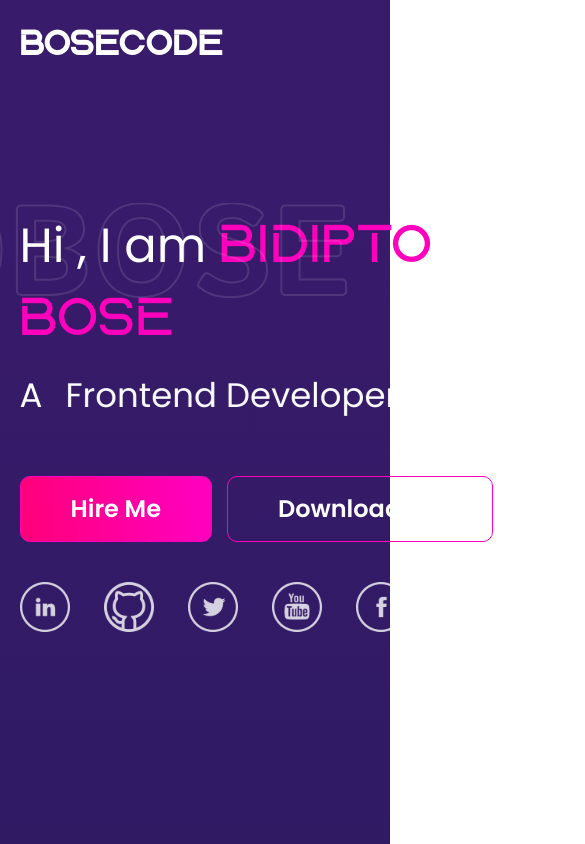
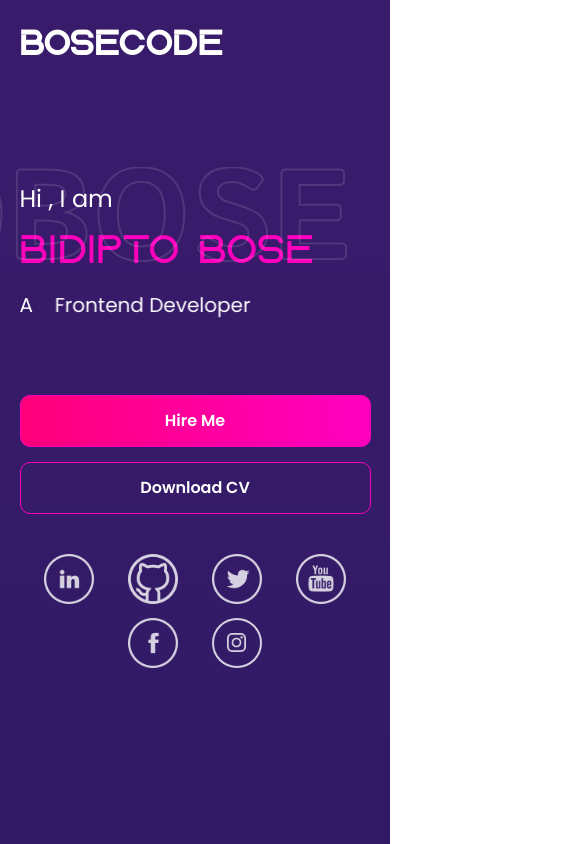
Before and after one commit to bdbose/portfolio-v2, a React (Create React App) app: page / in a window 390 px wide. Shown: the top 844 px of the page, 585 px wide, since content can reach past the window. Built offline with nearby package versions, Linux system fonts and the light colour scheme.

Commit message:
responsive css

```diff
--- a/src/pages/home/style.scss
+++ b/src/pages/home/style.scss
@@ -27,6 +27,12 @@
       display: flex;
       margin-top: 40px;
       gap: 34px;
+      @media screen and (max-width: 900px) {
+        width: 100%;
+        justify-content: center;
+        flex-wrap: wrap;
+        row-gap: 10px;
+      }
       .img-icon {
         width: 50px;
         height: 50px;
@@ -41,6 +47,10 @@
       display: flex;
       gap: 15px;
       margin-top: 55px;
+      @media screen and (max-width: 900px) {
+        flex-direction: column;
+        width: 100%;
+      }
       button {
         outline: none;
         background: linear-gradient(266.7deg, #ff00bc 8.25%, #ff007a 99.21%);
@@ -55,6 +65,12 @@
         color: #ffffff;
         padding: 14px 50px;
         cursor: pointer;
+        @media screen and (max-width: 900px) {
+          padding: 13px 0;
+          font-weight: 600;
+          font-size: 16px;
+          line-height: 24px;
+        }
       }
       .with-border-btn {
         background: none;
@@ -68,6 +84,10 @@
       line-height: 72px;
       color: #ffffff;
       position: relative;
+      @media screen and (max-width: 900px) {
+        font-size: 24px;
+        line-height: 51px;
+      }
       &:before {
         position: absolute;
         content: url('../../assets/svgs/BDBOSE.svg');
@@ -81,6 +101,10 @@
         font-style: normal;
         font-size: 56px;
         color: #ff00bc;
+        @media screen and (max-width: 900px) {
+          font-size: 42px;
+          display: block;
+        }
       }
       margin-bottom: 15px;
     }
@@ -92,6 +116,10 @@
       font-size: 34px;
       line-height: 51px;
       color: #ffffff;
+      @media screen and (max-width: 900px) {
+        font-size: 20px;
+        line-height: 30px;
+      }
     }
   }
 }
@@ -101,6 +129,9 @@
   top: 60vh;
   width: calc(100% + 100px);
   z-index: 0;
+  @media screen and (max-width: 900px) {
+    display: none;
+  }
 }
 
 .about-me-wrapper {
@@ -115,6 +146,7 @@
     color: #ffffff;
     text-align: center;
     margin-bottom: 68px;
+
     span {
       font-family: 'Aquire';
       font-style: normal;
@@ -187,6 +219,9 @@
     grid-template-columns: repeat(6, 1fr);
     gap: 20px;
     margin-bottom: 50px;
+    @media screen and (max-width: 900px) {
+      grid-template-columns: repeat(3, 1fr);
+    }
     .tech-icons {
       width: calc(100% - 20px);
       display: block;
@@ -206,20 +241,38 @@
 .career-wrapper {
   width: 100%;
   position: relative;
+  @media screen and (max-width: 900px) {
+    svg {
+      display: none;
+    }
+  }
   .float-icon {
     position: absolute;
+    @media screen and (max-width: 900px) {
+      display: none;
+    }
   }
   #star {
     left: 100px;
+    @media screen and (max-width: 900px) {
+      display: none;
+    }
   }
   #polygon {
     top: 90%;
     left: 100px;
     animation: tri-rotate 5s linear infinite;
+
+    @media screen and (max-width: 900px) {
+      display: none;
+    }
   }
   #circle-line {
     right: 100px;
     top: 80%;
+    @media screen and (max-width: 900px) {
+      display: none;
+    }
   }
   h2 {
     font-family: 'Poppins';
@@ -242,8 +295,17 @@
     margin: auto;
     display: flex;
 
+    @media screen and (max-width: 900px) {
+      flex-direction: column;
+    }
     .career-details {
       margin-left: 104px;
+      @media screen and (max-width: 900px) {
+        margin-left: 0;
+        display: flex;
+        align-items: center;
+        flex-direction: column;
+      }
       h3 {
         font-family: 'Poppins';
         font-style: normal;
@@ -252,6 +314,10 @@
         line-height: 42px;
         color: #ffffff;
         margin-bottom: 15px;
+        @media screen and (max-width: 900px) {
+          font-size: 16px;
+          line-height: 24px;
+        }
       }
       span {
         display: block;
@@ -264,6 +330,10 @@
 
         color: #ffffff;
         margin-bottom: 27px;
+        @media screen and (max-width: 900px) {
+          font-size: 14px;
+          line-height: 21px;
+        }
       }
       p {
         font-family: 'Poppins';
@@ -273,6 +343,10 @@
         line-height: 36px;
         white-space: pre;
         color: rgba(255, 255, 255, 0.85);
+        @media screen and (max-width: 900px) {
+          font-size: 14px;
+          line-height: 21px;
+        }
       }
     }
     .company-name-wrapper {
@@ -280,7 +354,12 @@
       flex-direction: column;
       background: rgba(255, 255, 255, 0.06);
       margin-bottom: 128px;
-
+      @media screen and (max-width: 900px) {
+        flex-direction: row;
+        background: none;
+        justify-content: space-between;
+        margin-bottom: 68px;
+      }
       .company-name {
         padding: 18px 95px;
         font-family: 'Inter';
@@ -292,6 +371,12 @@
         color: rgba(255, 255, 255, 0.56);
         position: relative;
         transition: 0.3s ease-in-out;
+
+        @media screen and (max-width: 900px) {
+          font-size: 14px;
+          line-height: 21px;
+          padding: 11px;
+        }
         &:before {
           left: -12px;
           transition: 0.3s ease-in-out;
@@ -302,6 +387,11 @@
           width: 12px;
           height: 100%;
           opacity: 0;
+          @media screen and (max-width: 900px) {
+            height: 4px;
+            width: 100%;
+            top: 100%;
+          }
         }
       }
       .company-active {
@@ -386,6 +476,10 @@
   width: 500px;
   position: relative;
   margin-left: 20px;
+  @media screen and (max-width: 900px) {
+    width: 200px;
+    overflow: hidden;
+  }
 }
 
 @keyframes tri-rotate {
@@ -444,6 +538,10 @@ footer {
     margin-top: 57px;
     display: flex;
     gap: 65px;
+    row-gap: 20px;
+    align-items: center;
+    justify-content: center;
+    flex-wrap: wrap;
   }
   .footer-links-container {
     display: flex;
```
